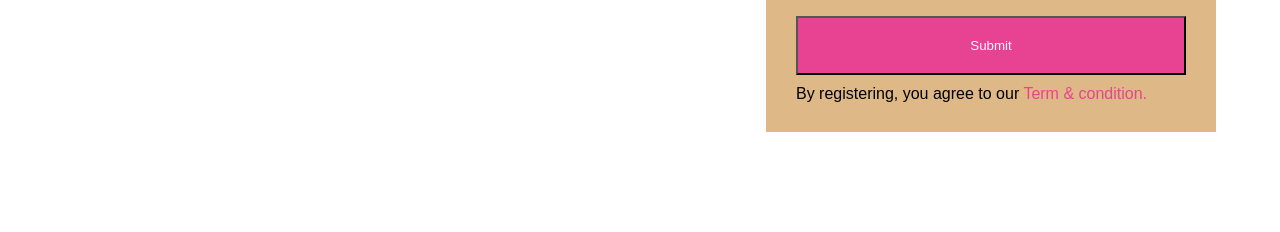
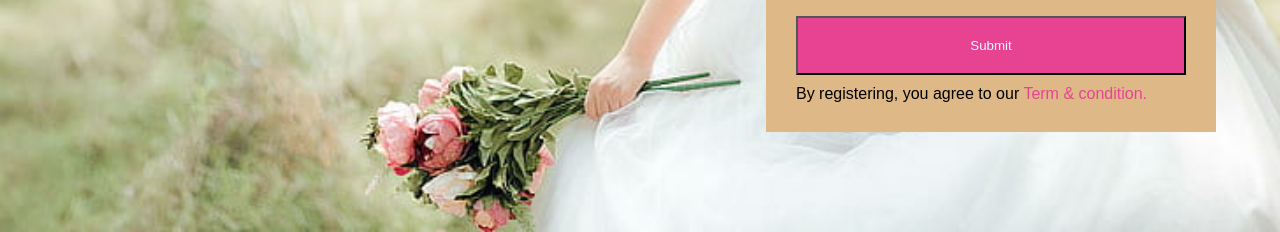
Before and after one commit to Rohan1814/Shadi, a plain HTML site: page index.html.html in a window 1280 px wide. Shown: the part 594-826 px from the top of the page. Drawn offline with Linux system fonts and the light colour scheme.

Commit message:
Update shadi1.css

```diff
--- a/shadi1.css
+++ b/shadi1.css
@@ -4,7 +4,7 @@ header{
     width: 100%;
     min-height: 100vh;
     background:linear-gradient(rgba);
-    background-image: url(./image/shadi.jpg);
+    background-image: url(./shadi.jpg);
     background-size:cover;
     position: relative;
 }
```
